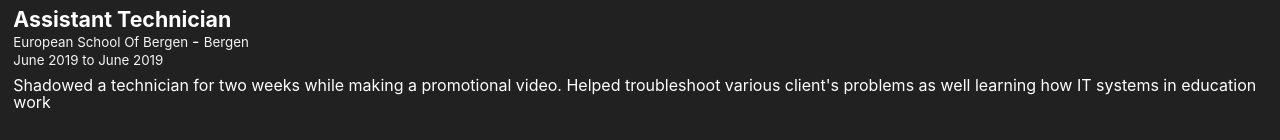
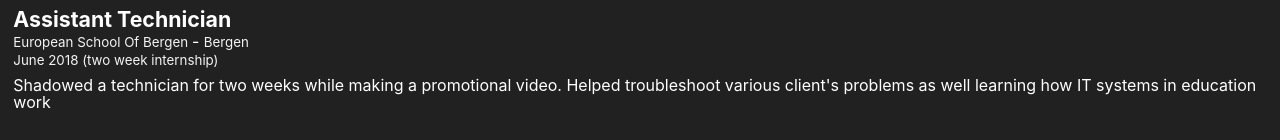
Before and after one commit to ian-samuel-williams/ResumeWebsite, a plain HTML site: page resume.html in a window 1280 px wide. Shown: the part 468-608 px from the top of the page. Drawn offline with nearby package versions, Linux system fonts and the light colour scheme; a script that the page names is missing.

Commit message:
Updated incorrect dates

```diff
--- a/resume.html
+++ b/resume.html
@@ -408,7 +408,7 @@
         <span class="c1">European School Of Bergen </span
         ><span class="c6">- </span><span class="c1">Bergen </span>
       </p>
-      <p class="c2"><span class="c1">June 2019 to June 2019 </span></p>
+      <p class="c2"><span class="c1">June 2018 (two week internship) </span></p>
       <p class="c5">
         <span class="c6"
           >Shadowed a technician for two weeks while making a promotional video. Helped troubleshoot various client's problems as well learning how IT systems in education work
```
